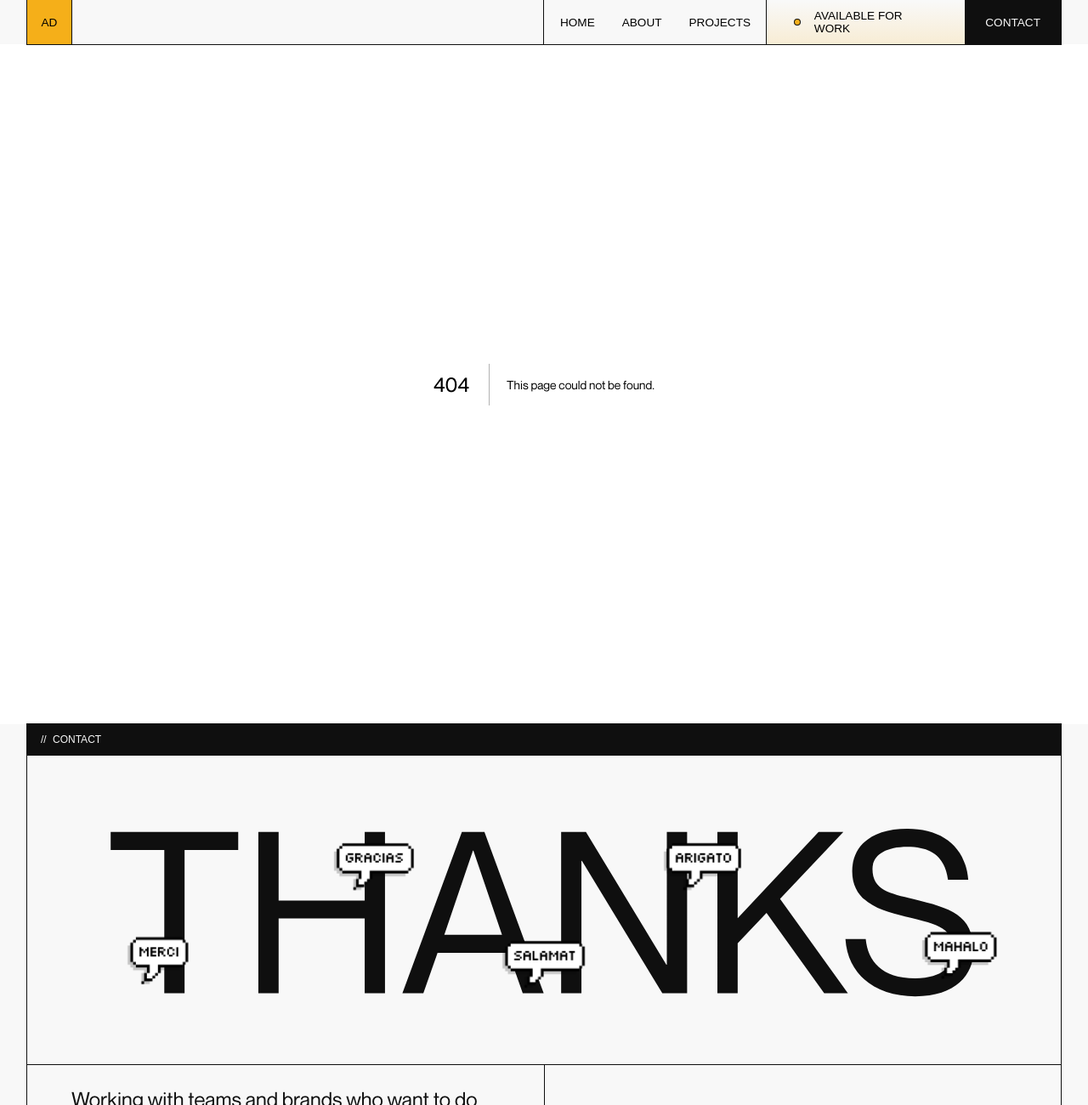
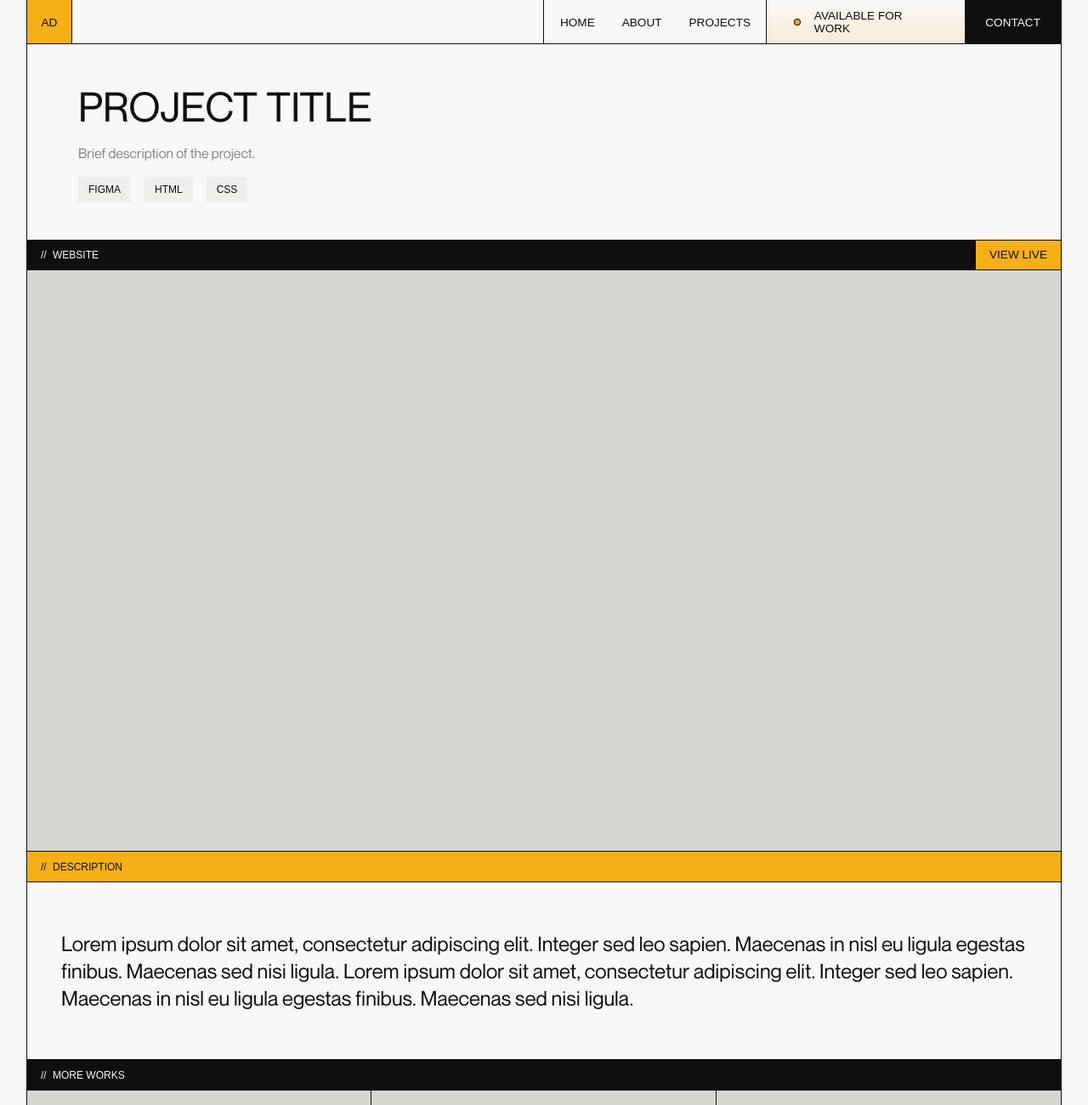
Before and after one commit to andreadayo/portfolio-2025, a Next.js app: page /projects/1 in a window 1280 px wide. Before the commit this address had no page. Shown: the top 1300 px of the page at 85% size. Built offline with nearby package versions, Linux system fonts and the light colour scheme; a web font is replaced by a local one.

Commit message:
feat(projects-preview): create title and description sections

```diff
--- /dev/null
+++ b/src/app/projects/[id]/page.tsx
@@ -0,0 +1,20 @@
+import { PaddingWrapper } from "@components/PaddingWrapper/styles";
+import ProjectTitle from "@/src/components/ProjectPreview/Title";
+import Description from "@/src/components/ProjectPreview/Description";
+import MoreProjects from "@/src/components/MoreProjects";
+
+export default function ProjectPreview() {
+  return (
+    <>
+      <PaddingWrapper>
+        <ProjectTitle />
+        <Description />
+        {/*
+          Screenshots
+          Documentation
+         */}
+        <MoreProjects />
+      </PaddingWrapper>
+    </>
+  );
+}
--- a/src/app/projects/page.tsx
+++ b/src/app/projects/page.tsx
@@ -1,7 +1,7 @@
 import { PaddingWrapper } from "@components/PaddingWrapper/styles";
 import Title from "@/src/components/Projects/Title";
 import List from "@/src/components/Projects/List";
-import More from "@/src/components/Projects/More";
+import More from "@/src/components/MoreProjects";
 
 export default function Projects() {
   return (
--- a/src/components/MoreProjects/index.tsx
+++ b/src/components/MoreProjects/index.tsx
@@ -23,7 +23,7 @@ function ProjectItem() {
         {/* TODO: Display ArrowBox on hover */}
         <ArrowBox>
           <ArrowIcon
-            src="assets/icons/arrow-right.svg"
+            src="/assets/icons/arrow-right.svg"
             alt="Arrow Right"
             width={16}
             height={16}
--- /dev/null
+++ b/src/components/ProjectPreview/Description/index.tsx
@@ -0,0 +1,21 @@
+"use client";
+
+import { Divider } from "@/src/components/Divider";
+import { TextContainer, Text } from "./styles";
+
+export default function Description() {
+  return (
+    <>
+      <Divider type="yellow">Description</Divider>
+      <TextContainer>
+        <Text>
+          Lorem ipsum dolor sit amet, consectetur adipiscing elit. Integer sed
+          leo sapien. Maecenas in nisl eu ligula egestas finibus. Maecenas sed
+          nisi ligula. Lorem ipsum dolor sit amet, consectetur adipiscing elit.
+          Integer sed leo sapien. Maecenas in nisl eu ligula egestas finibus.
+          Maecenas sed nisi ligula.
+        </Text>
+      </TextContainer>
+    </>
+  );
+}
--- /dev/null
+++ b/src/components/ProjectPreview/Description/styles.tsx
@@ -0,0 +1,31 @@
+import styled from "styled-components";
+import { BodyBase } from "@/tokens/typography";
+
+export const TextContainer = styled.div`
+  grid-area: second;
+  width: 100%;
+  height: 100%;
+  padding: 2.25rem 1.5rem;
+  display: flex;
+  flex-direction: column;
+  gap: 0.75rem;
+  background-color: ${({ theme }) => theme.bgColor};
+  outline: 0.063rem solid ${({ theme }) => theme.borderColor};
+
+  @media only screen and (min-width: ${({ theme }) => theme?.breakpoint?.sm}) {
+    padding: 3.5rem 2.5rem;
+  }
+
+  @media only screen and (min-width: ${({ theme }) => theme?.breakpoint?.md}) {
+    padding: 2.5 3.25rem;
+    gap: 1.5rem;
+  }
+`;
+
+export const Text = styled(BodyBase)`
+  color: ${({ theme }) => theme.contentColor};
+
+  @media only screen and (min-width: ${({ theme }) => theme?.breakpoint?.lg}) {
+    font-size: ${({ theme }) => theme.fontSize.lg};
+  }
+`;
--- /dev/null
+++ b/src/components/ProjectPreview/Title/index.tsx
@@ -0,0 +1,31 @@
+"use client";
+
+import { Divider } from "@/src/components/Divider";
+import {
+  InfoContainer,
+  Title,
+  Description,
+  TagsContainer,
+  Tag,
+  PreviewImage,
+} from "./styles";
+
+export default function ProjectTitle() {
+  return (
+    <>
+      <InfoContainer>
+        <Title>Project Title</Title>
+        <Description>Brief description of the project.</Description>
+        <TagsContainer>
+          <Tag>Figma</Tag>
+          <Tag>HTML</Tag>
+          <Tag>CSS</Tag>
+        </TagsContainer>
+      </InfoContainer>
+      <Divider type="black" ctaLabel="View Live" href="#">
+        Website
+      </Divider>
+      <PreviewImage />
+    </>
+  );
+}
--- /dev/null
+++ b/src/components/ProjectPreview/Title/styles.tsx
@@ -0,0 +1,83 @@
+import styled from "styled-components";
+import { TitleXXL, BodyBase, SubtitleXXS } from "@/tokens/typography";
+
+export const InfoContainer = styled.div`
+  position: relative;
+  width: 100%;
+  height: 100%;
+  padding: 2.25rem 1.5rem;
+  display: flex;
+  flex-direction: column;
+  justify-content: center;
+  gap: 0.75rem;
+  background: ${({ theme }) => theme.bgColor};
+  outline: 0.063rem solid ${({ theme }) => theme.borderColor};
+  z-index: 999; // above header
+
+  @media only screen and (min-width: ${({ theme }) => theme?.breakpoint?.sm}) {
+    gap: 1rem;
+  }
+
+  @media only screen and (min-width: ${({ theme }) => theme?.breakpoint?.md}) {
+    padding: 2.25rem 2.5rem;
+  }
+
+  @media only screen and (min-width: 1300px) {
+    padding: 1.5rem 3.25rem;
+  }
+
+  @media only screen and (min-width: ${({ theme }) => theme?.breakpoint?.xl}) {
+    padding: 2.75rem 3.75rem;
+  }
+`;
+
+export const Title = styled(TitleXXL)`
+  color: ${({ theme }) => theme.contentColor};
+  text-transform: uppercase;
+
+  @media only screen and (min-width: ${({ theme }) => theme?.breakpoint?.md}) {
+    font-size: ${({ theme }) => theme.fontSize.gigantic};
+  }
+
+  @media only screen and (min-width: 1300px) {
+    font-size: ${({ theme }) => theme.fontSize.xgigantic};
+  }
+`;
+
+export const Description = styled(BodyBase)`
+  color: ${({ theme }) => theme.color.darkGrey};
+
+  @media only screen and (min-width: 1300px) {
+    font-size: ${({ theme }) => theme?.fontSize?.md};
+  }
+`;
+
+export const TagsContainer = styled.div`
+  width: 100%;
+  display: flex;
+  flex-wrap: wrap;
+  gap: 0.5rem;
+
+  @media only screen and (min-width: ${({ theme }) => theme?.breakpoint?.sm}) {
+    gap: 1rem;
+  }
+`;
+
+export const Tag = styled(SubtitleXXS)`
+  color: ${({ theme }) => theme.contentColor};
+  background-color: ${({ theme }) => theme.color.lightYellow};
+  padding: 0.25rem 0.5rem;
+  text-transform: uppercase;
+
+  @media only screen and (min-width: ${({ theme }) => theme?.breakpoint?.sm}) {
+    padding: 0.5rem 0.75rem;
+    font-size: ${({ theme }) => theme?.fontSize?.xs};
+  }
+`;
+
+export const PreviewImage = styled.div`
+  aspect-ratio: 16 / 9;
+  width: 100%;
+  background-color: ${({ theme }) => theme.color.grey};
+  outline: 0.063rem solid ${({ theme }) => theme.borderColor};
+`;
```
